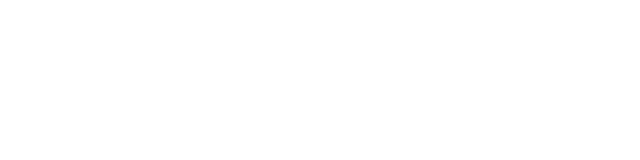
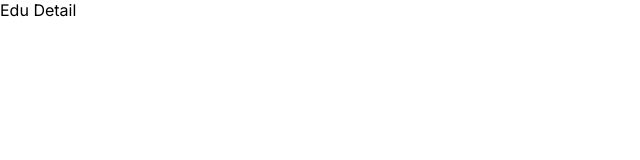
Before and after one commit to FazliddinMirzaqosimov/findedu-web, a Next.js app: page /educations/1 in a window 1280 px wide. Shown: the top 160 px of the page, without its empty margins (0-640 px from the left). Built offline with nearby package versions, Linux system fonts and the light colour scheme.

Commit message:
education full

```diff
--- a/src/pages/educations/[id]/index.tsx
+++ b/src/pages/educations/[id]/index.tsx
@@ -2,7 +2,7 @@
 import React from "react";
 
 function Edu() {
-  return <div></div>;
+  return <div>Edu Detail</div>;
 }
 
 export default Edu;
--- a/src/pages/educations/index.tsx
+++ b/src/pages/educations/index.tsx
@@ -305,7 +305,7 @@
                   description={item.description}
                   score={item.score}
                   imgUrl={item.imgUrl}
-                  href={item.href}
+                  href={`/educations/${i}`}
                 />
               );
             } else {
@@ -317,7 +317,7 @@
                     description={item.description}
                     score={item.score}
                     imgUrl={item.imgUrl}
-                    href={item.href}
+                    href={`/educations/${i}`}
                   />
                 );
               }
```
